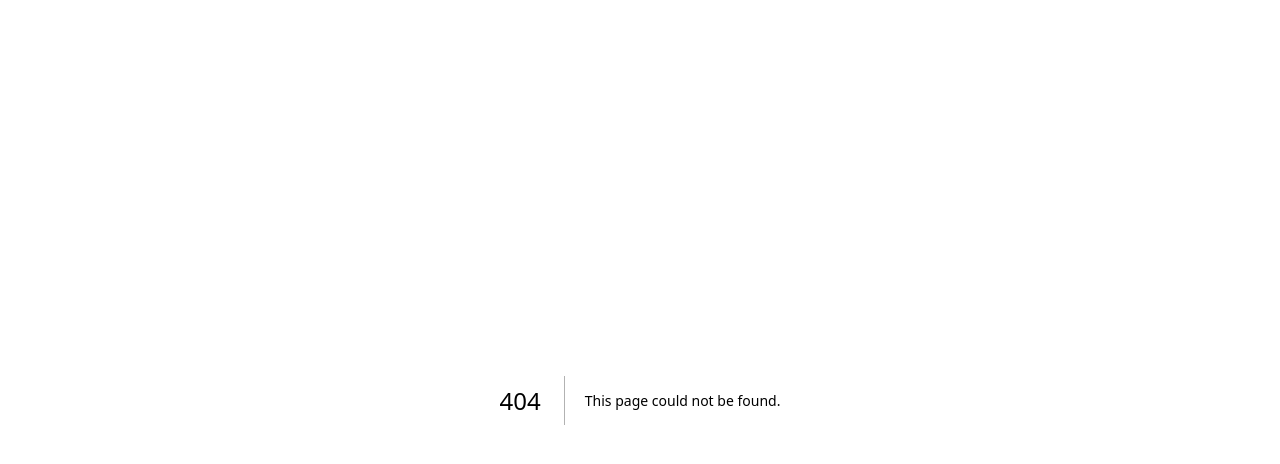
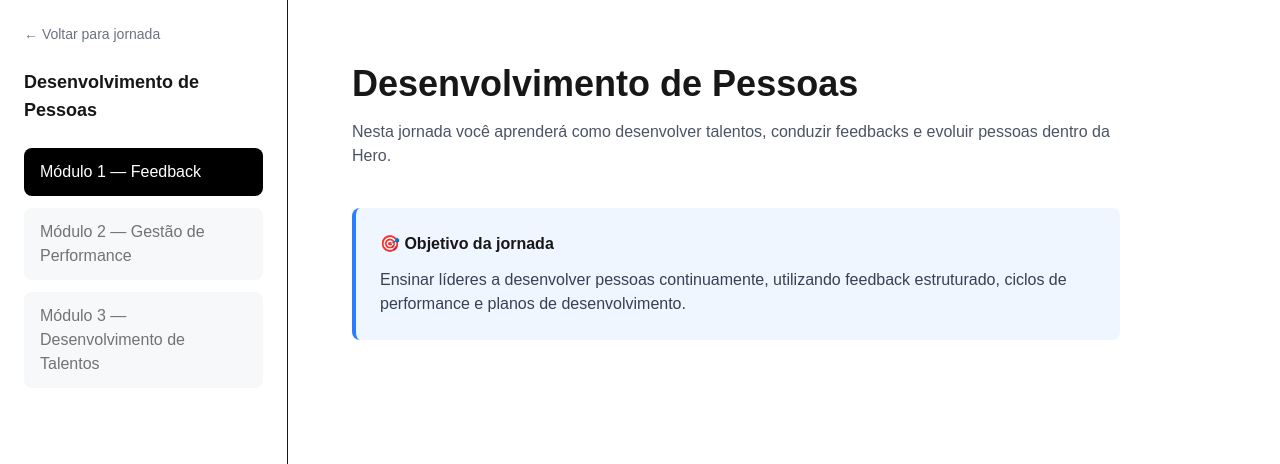
Before and after one commit to amandafrann/programa-lider-hero, a Next.js app: page /desenvolvimento in a window 1280 px wide. Before the commit this address had no page. Shown: the top 464 px of the page. Built offline with nearby package versions, Linux system fonts and the light colour scheme.

Commit message:
criar desenvolvimento

```diff
--- /dev/null
+++ b/app/desenvolvimento/page.tsx
@@ -0,0 +1,72 @@
+import Link from "next/link";
+
+export default function DesenvolvimentoPage() {
+  return (
+    <div className="flex min-h-screen">
+
+      {/* SIDEBAR */}
+      <div className="w-72 border-r bg-white p-6">
+
+        <Link
+          href="/jornada"
+          className="text-sm text-gray-500 mb-6 block hover:underline"
+        >
+          ← Voltar para jornada
+        </Link>
+
+        <h2 className="font-semibold text-lg mb-6">
+          Desenvolvimento de Pessoas
+        </h2>
+
+        <div className="space-y-3">
+
+          <Link
+            href="/desenvolvimento/modulo-1"
+            className="block bg-black text-white px-4 py-3 rounded-lg"
+          >
+            Módulo 1 — Feedback
+          </Link>
+
+          <div className="bg-gray-100 px-4 py-3 rounded-lg opacity-60">
+            Módulo 2 — Gestão de Performance
+          </div>
+
+          <div className="bg-gray-100 px-4 py-3 rounded-lg opacity-60">
+            Módulo 3 — Desenvolvimento de Talentos
+          </div>
+
+        </div>
+
+      </div>
+
+
+      {/* CONTEÚDO */}
+      <div className="flex-1 p-16 max-w-4xl">
+
+        <h1 className="text-4xl font-bold mb-4">
+          Desenvolvimento de Pessoas
+        </h1>
+
+        <p className="text-gray-600 mb-10">
+          Nesta jornada você aprenderá como desenvolver talentos,
+          conduzir feedbacks e evoluir pessoas dentro da Hero.
+        </p>
+
+        <div className="bg-blue-50 border-l-4 border-blue-500 p-6 rounded-lg">
+
+          <h3 className="font-semibold mb-3">
+            🎯 Objetivo da jornada
+          </h3>
+
+          <p className="text-gray-700">
+            Ensinar líderes a desenvolver pessoas continuamente,
+            utilizando feedback estruturado, ciclos de performance
+            e planos de desenvolvimento.
+          </p>
+
+        </div>
+
+      </div>
+    </div>
+  );
+}
--- a/app/jornada/page.tsx
+++ b/app/jornada/page.tsx
@@ -3,7 +3,6 @@ import Link from "next/link";
 export default function Jornada() {
   return (
     <main className="min-h-screen bg-gray-50 flex justify-center py-20">
-
       <div className="max-w-6xl w-full px-8">
 
         <Link
@@ -14,7 +13,6 @@ export default function Jornada() {
         </Link>
 
         <div className="mb-16">
-
           <h1 className="text-4xl font-bold text-gray-900">
             Jornada do Colaborador
           </h1>
@@ -22,15 +20,12 @@ export default function Jornada() {
           <p className="text-gray-500 mt-4 text-lg">
             Explore as etapas da jornada de experiência do colaborador na Hero.
           </p>
-
         </div>
 
         <div className="grid grid-cols-3 gap-8">
 
           {/* Atração */}
-
           <div className="bg-gray-100 p-8 rounded-2xl opacity-60">
-
             <span className="text-xs bg-gray-200 px-3 py-1 rounded-full text-gray-600">
               EM BREVE
             </span>
@@ -42,17 +37,14 @@ export default function Jornada() {
             <p className="text-gray-500">
               Como posicionar a Hero para atrair os talentos certos.
             </p>
-
           </div>
 
 
           {/* R&S (ATIVO) */}
-
           <Link
-            href="/modulos"
+            href="/rs"
             className="bg-white p-8 rounded-2xl shadow hover:shadow-lg transition"
           >
-
             <h2 className="text-xl font-semibold mb-2">
               Recrutamento & Seleção
             </h2>
@@ -60,14 +52,11 @@ export default function Jornada() {
             <p className="text-gray-500">
               Aprenda a executar corretamente os processos de R&S na Hero.
             </p>
-
           </Link>
 
 
           {/* Admissão */}
-
           <div className="bg-gray-100 p-8 rounded-2xl opacity-60">
-
             <span className="text-xs bg-gray-200 px-3 py-1 rounded-full text-gray-600">
               EM BREVE
             </span>
@@ -79,14 +68,11 @@ export default function Jornada() {
             <p className="text-gray-500">
               Estruturação do processo de entrada do colaborador.
             </p>
-
           </div>
 
 
           {/* Onboarding Institucional */}
-
           <div className="bg-gray-100 p-8 rounded-2xl opacity-60">
-
             <span className="text-xs bg-gray-200 px-3 py-1 rounded-full text-gray-600">
               EM BREVE
             </span>
@@ -98,14 +84,11 @@ export default function Jornada() {
             <p className="text-gray-500">
               Integração cultural e entendimento da empresa.
             </p>
-
           </div>
 
 
           {/* Onboarding da Área */}
-
           <div className="bg-gray-100 p-8 rounded-2xl opacity-60">
-
             <span className="text-xs bg-gray-200 px-3 py-1 rounded-full text-gray-600">
               EM BREVE
             </span>
@@ -117,14 +100,11 @@ export default function Jornada() {
             <p className="text-gray-500">
               Integração com a equipe e responsabilidades da função.
             </p>
-
           </div>
 
 
           {/* Desenvolvimento */}
-
           <div className="bg-gray-100 p-8 rounded-2xl opacity-60">
-
             <span className="text-xs bg-gray-200 px-3 py-1 rounded-full text-gray-600">
               EM BREVE
             </span>
@@ -136,14 +116,11 @@ export default function Jornada() {
             <p className="text-gray-500">
               Crescimento e evolução do colaborador dentro da Hero.
             </p>
-
           </div>
 
 
           {/* Engajamento */}
-
           <div className="bg-gray-100 p-8 rounded-2xl opacity-60">
-
             <span className="text-xs bg-gray-200 px-3 py-1 rounded-full text-gray-600">
               EM BREVE
             </span>
@@ -155,14 +132,11 @@ export default function Jornada() {
             <p className="text-gray-500">
               Ações para fortalecer conexão e cultura.
             </p>
-
           </div>
 
 
           {/* Retenção */}
-
           <div className="bg-gray-100 p-8 rounded-2xl opacity-60">
-
             <span className="text-xs bg-gray-200 px-3 py-1 rounded-full text-gray-600">
               EM BREVE
             </span>
@@ -174,14 +148,11 @@ export default function Jornada() {
             <p className="text-gray-500">
               Estratégias para manter talentos na Hero.
             </p>
-
           </div>
 
 
           {/* Offboarding */}
-
           <div className="bg-gray-100 p-8 rounded-2xl opacity-60">
-
             <span className="text-xs bg-gray-200 px-3 py-1 rounded-full text-gray-600">
               EM BREVE
             </span>
@@ -193,13 +164,10 @@ export default function Jornada() {
             <p className="text-gray-500">
               Encerramento saudável da jornada do colaborador.
             </p>
-
           </div>
 
         </div>
-
       </div>
-
     </main>
   );
 }
```
